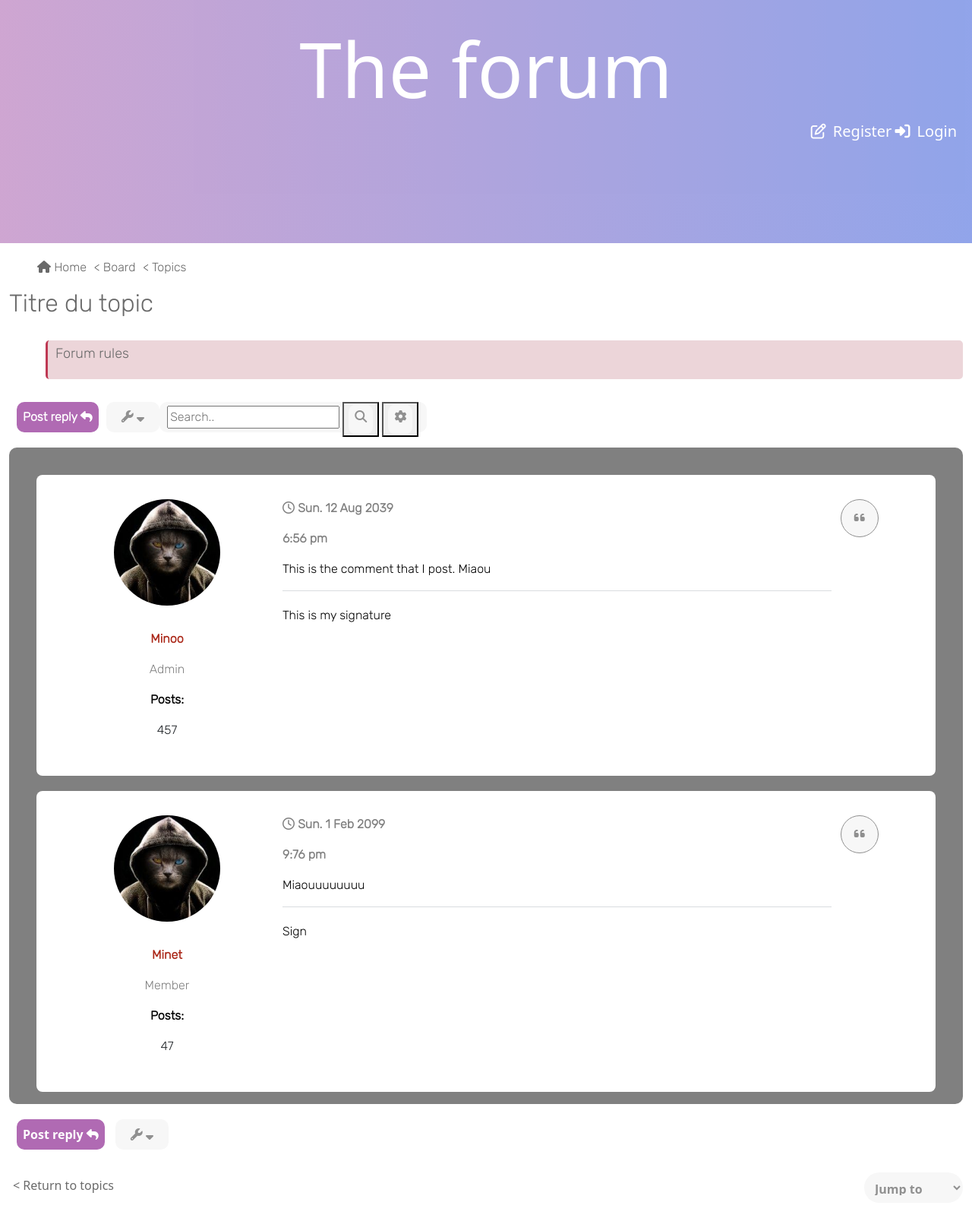
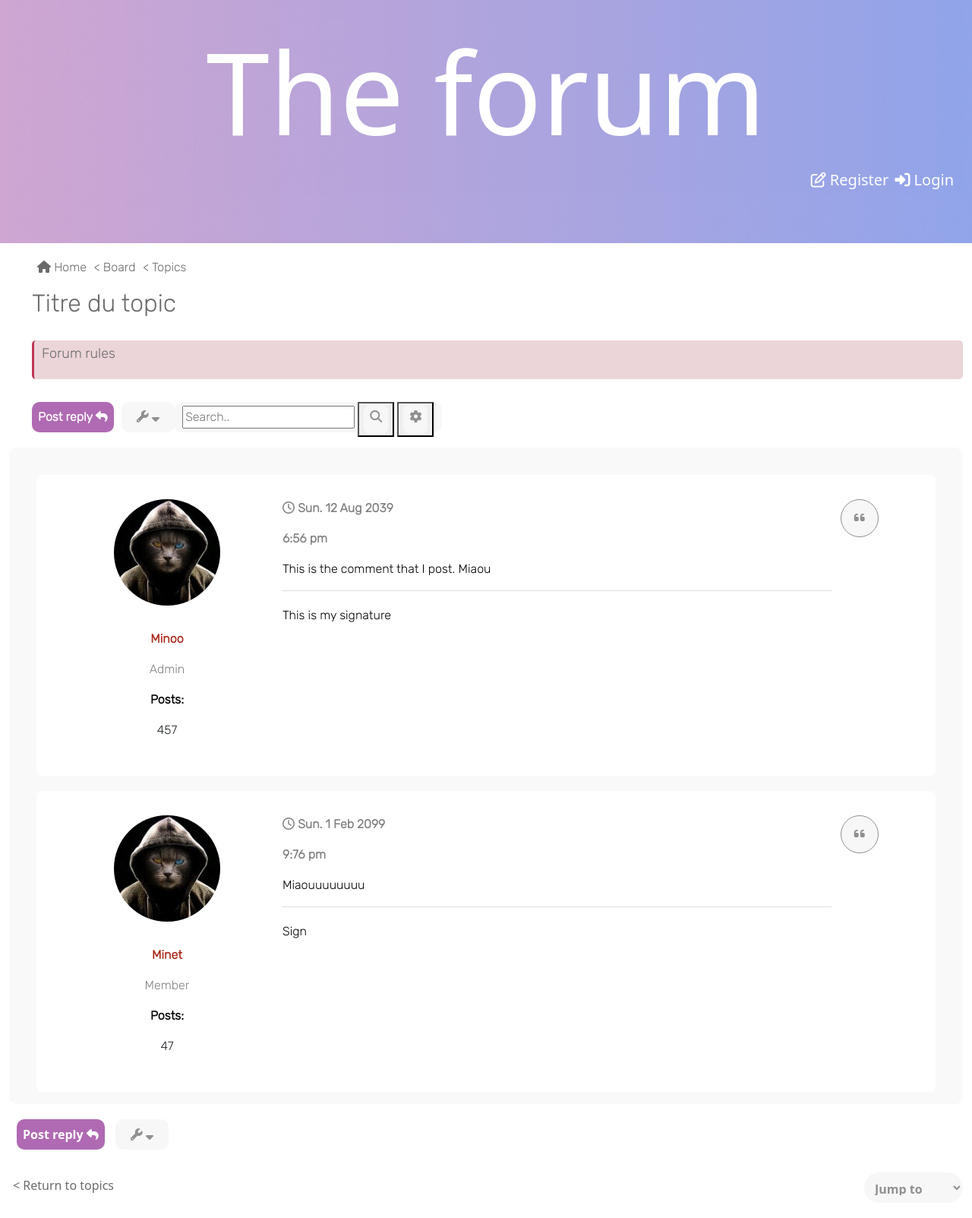
Before and after one commit to Evamel/the_forum, a PHP site: page /app/views/pages/topic.php in a window 1280 px wide. Shown: the whole page at 76% size. Run offline with PHP 8.4, Linux system fonts and the light colour scheme; data that the repository does not hold is empty; style sheets or scripts are compiled from the project's sources; some libraries are stand-ins or nearby versions.

Commit message:
CSS topic modif

```diff
--- a/src/app/views/pages/topic.php
+++ b/src/app/views/pages/topic.php
@@ -8,16 +8,16 @@
     <link rel="stylesheet" href="css/bootstrap.min.css">
     <link rel="stylesheet" href="./css/styles.css">
     <link rel="preconnect" href="https://fonts.googleapis.com">
-<link rel="preconnect" href="https://fonts.gstatic.com" crossorigin>
-<link href="https://fonts.googleapis.com/css2?family=Rubik:wght@300,400,500,600,800&display=swap" rel="stylesheet">
-    <title>Messages</title>
+    <link rel="preconnect" href="https://fonts.gstatic.com" crossorigin>
+    <link href="https://fonts.googleapis.com/css2?family=Rubik:wght@300,400,500,600,800&display=swap" rel="stylesheet">
+    <title>Topic</title>
 </head>
 <body>
     <header>
 <h1>The forum</h1>
 <div class="log">
-    <p><i class="far fa-edit"></i> Register</p>
-    <p><i class="fas fa-sign-in-alt"></i> Login</p>
+    <a href="#"><i class="far fa-edit"></i> Register</a>
+    <a href="#"><i class="fas fa-sign-in-alt"></i> Login</a>
 </div>
     </header>
 
--- a/src/public/css/styles.scss
+++ b/src/public/css/styles.scss
@@ -14,15 +14,18 @@ header{
     h1{
         font-weight: lighter;
         justify-content: center;
-        font-size: 100px;
+        font-size: 150px;
     }
     .log{
         display: inline-flex;
         padding-right: 20px;
         float: right;
         font-size: 20px;
-        i{
+        a{
+            text-decoration: none;
+            color: white;
             padding: 4px;
+            font-weight: 400;
         }
     }
 }
@@ -56,11 +59,12 @@ h2{
     font-family: 'Rubik', sans-serif;
     font-weight: lighter;
     color: #6A6A6A;
+    padding-left: 30px;
 }
 
 .rules{
     background-color: #ECD5D9;
-    margin-left: 3rem;
+    margin-left: 30px;
     border-left: solid 3px #BE3853;
     border-radius: 5px;
     color: #6A6A6A;
@@ -78,6 +82,7 @@ h2{
     font-family: 'Rubik', sans-serif;
     display: flex;
     justify-content: left;
+    margin-left: 20px;
         .reply{
             font-weight: bold;
             color: white;
@@ -139,8 +144,7 @@ h2{
 .messages{
     font-family: 'Rubik', sans-serif;
     margin-top: 20px;
-    //background-color: #F9F9F9;
-    background-color: gray;
+    background-color: #F9F9F9;
     padding: 1rem;
     border-radius: 10px;
     .message1{
```
